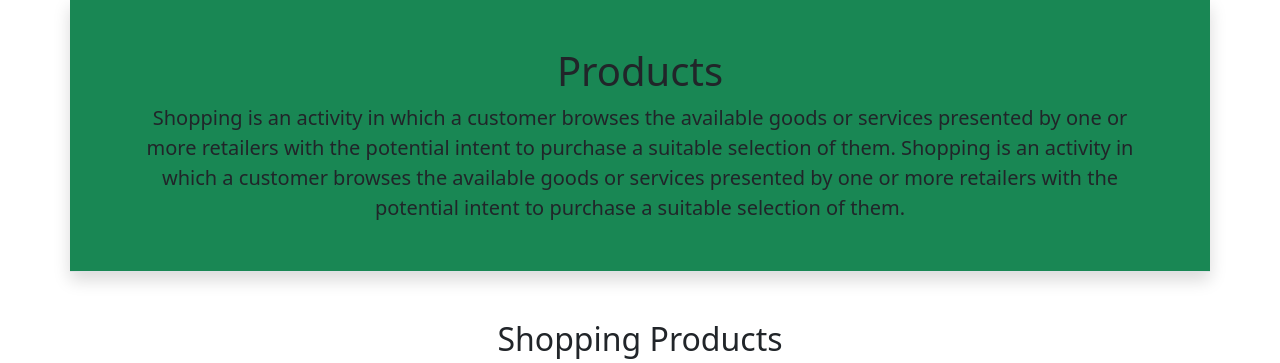
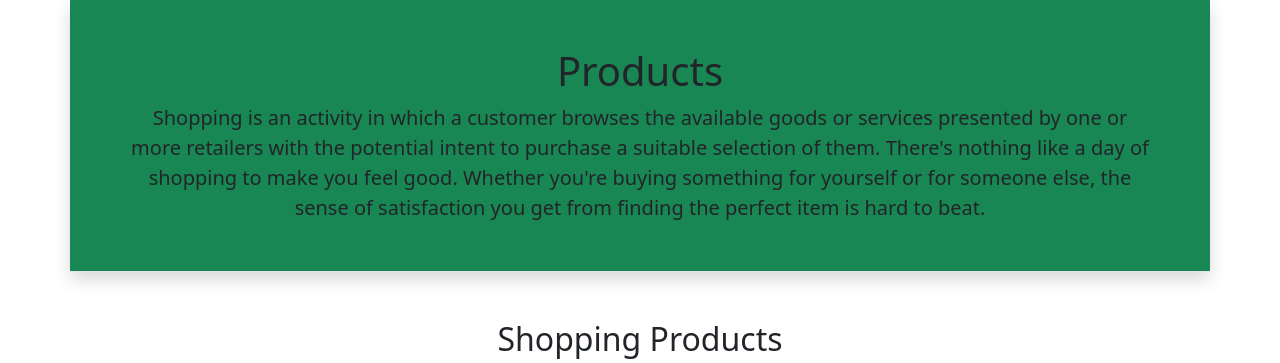
Before and after one commit to wizardcos/ShoppingWebsite, a Django app: page /home/ in a window 1280 px wide. Shown: the part 375-738 px from the top of the page. Run offline with Django 4.2, Linux system fonts and the light colour scheme; some libraries are stand-ins or nearby versions.

Commit message:
chnages the products details in main page

```diff
--- a/app/templates/app/checkout.html
+++ b/app/templates/app/checkout.html
@@ -52,7 +52,7 @@
                     <input type="number" class="form-control" name="totamount" value="{{ totalamount }}" readonly>
                 </div>
                 <div class="text-end">
-                    <button type="submit" class="btn btn-warning mt-3 px-5 fw-bold">Placed order</button>
+                    <button type="submit" class="btn btn-warning mt-3 px-5 fw-bold">Place order</button>
                     <!-- <div id="paypal-button-container"></div> -->
                     {% comment %}
                     <button id="rzp-button1" type="submit" class="btn btn-warning mt-3 px-5 fw-bold">Payment</button>
--- a/app/templates/app/home.html
+++ b/app/templates/app/home.html
@@ -41,7 +41,7 @@
             Shopping is an activity in which a customer browses the available goods or services presented by one or more retailers with the potential intent to purchase a suitable selection of them.
 
 
-            Shopping is an activity in which a customer browses the available goods or services presented by one or more retailers with the potential intent to purchase a suitable selection of them.
+            There's nothing like a day of shopping to make you feel good. Whether you're buying something for yourself or for someone else, the sense of satisfaction you get from finding the perfect item is hard to beat.        </small>
         </small>
     </div>
 </div>
```
Also changed, not shown: db.sqlite3.
